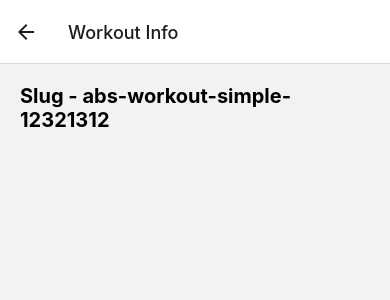
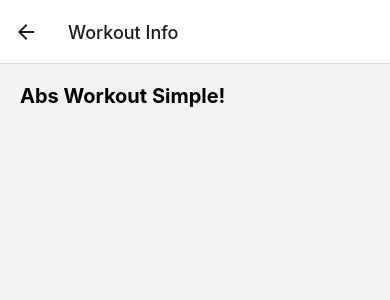
Before and after one commit to Jerga99/workout-app, a React Native app: screen / in a window 390 px wide. Both pictures are taken after a click on the element 195 px from the left and 175 px from the top of the page. Shown: the top 300 px of the page. Built offline with nearby package versions, Linux system fonts and the light colour scheme.

Commit message:
useWorkoutBySlug

```diff
--- /dev/null
+++ b/hooks/useWorkoutBySlug.ts
@@ -0,0 +1,18 @@
+import { useEffect, useState } from "react";
+import { getWorkoutBySlug } from "../storage/workout";
+import { Workout } from "../types/data";
+
+export const useWorkoutBySlug = (slug: string) => {
+  const [workout, setWorkout] = useState<Workout>();
+
+  useEffect(() => {
+    async function getData() {
+      const _workout = await getWorkoutBySlug(slug);
+      setWorkout(_workout);
+    }
+
+    getData();
+  }, [])
+
+  return workout;
+}
--- a/screens/WorkoutDetailScreen.tsx
+++ b/screens/WorkoutDetailScreen.tsx
@@ -1,8 +1,7 @@
 
 import { View, Text, StyleSheet } from "react-native";
 import { NativeStackHeaderProps } from "@react-navigation/native-stack";
-import { useEffect } from "react";
-import { getWorkoutBySlug } from "../storage/workout";
+import { useWorkoutBySlug } from "../hooks/useWorkoutBySlug";
 
 type DetailParams = {
   route: {
@@ -15,18 +14,11 @@
 type Navigation = NativeStackHeaderProps & DetailParams
 
 export default function WorkoutDetailScreen({route}: Navigation) {
-
-  useEffect(() => {
-    async function getData() {
-      const workout = await getWorkoutBySlug(route.params.slug)
-    }
-
-    getData();
-  }, [])
+  const workout = useWorkoutBySlug(route.params.slug);
 
   return (
     <View style={styles.container}>
-      <Text style={styles.header}>Slug - {route.params.slug}</Text>
+      <Text style={styles.header}>{workout?.name}</Text>
     </View>
   )
 }
```
